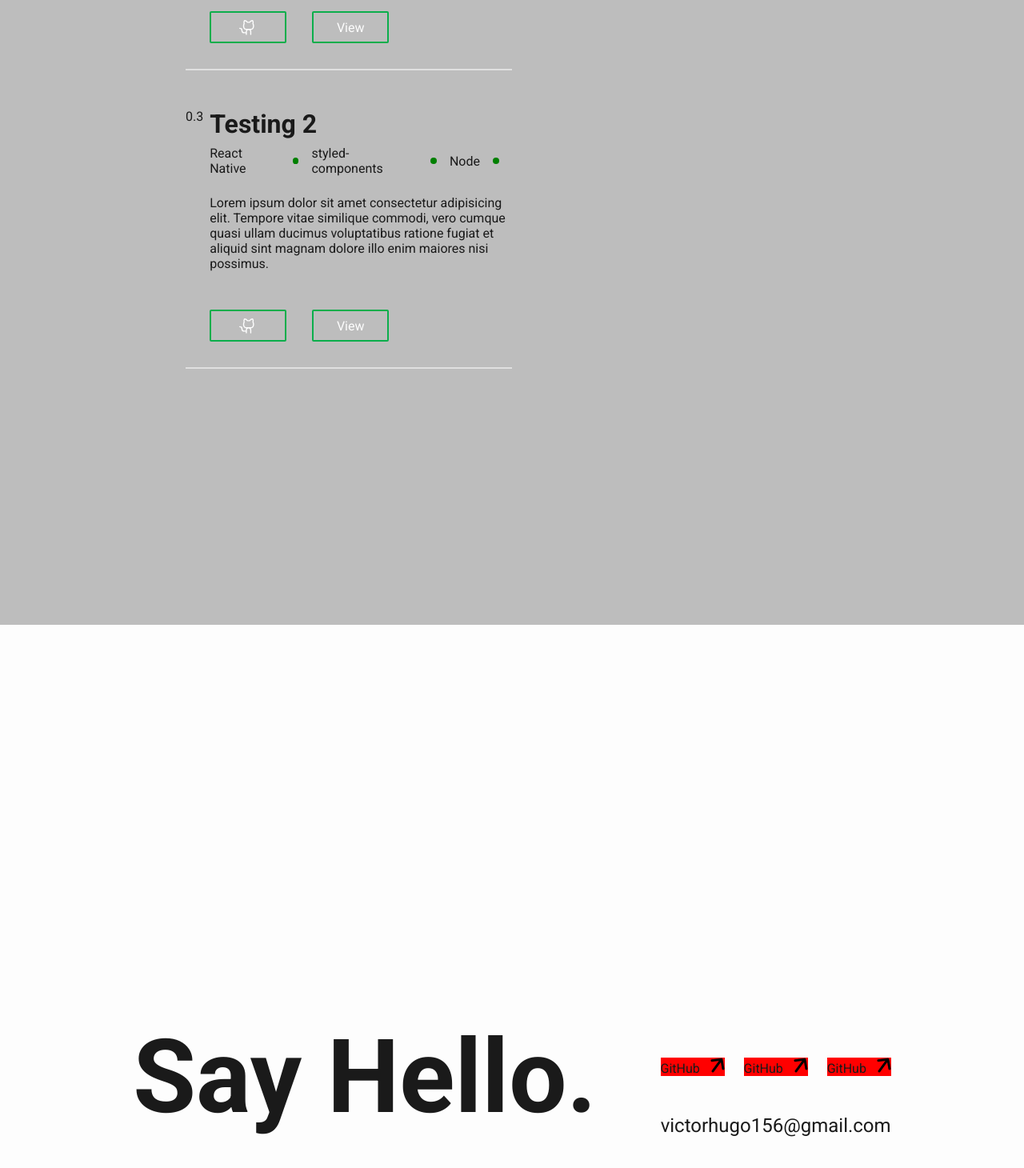
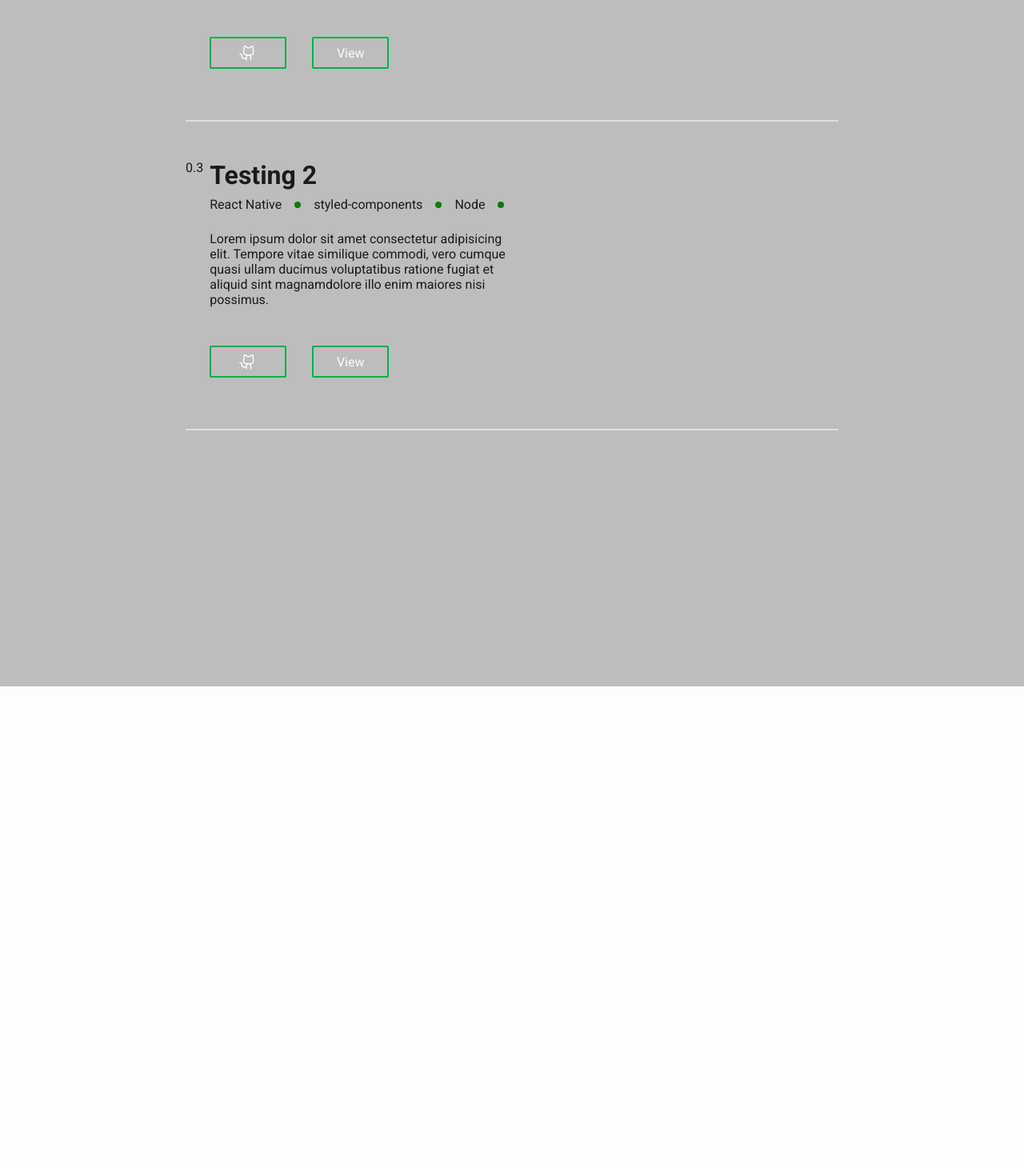
Before and after one commit to victorhugo156/portfolio, a React (Vite) app: page / in a window 1280 px wide. Shown: the part 2542-4002 px from the top of the page at 80% size. Built offline with nearby package versions, Linux system fonts and the light colour scheme.

Commit message:
feat:created projects hover effect

```diff
--- /dev/null
+++ b/src/@types/pdf.d.ts
@@ -0,0 +1,4 @@
+declare module "*.pdf" {
+  const src: string;
+  export default src;
+}
--- a/src/components/MainContentContainer/components/Footer/index.tsx
+++ b/src/components/MainContentContainer/components/Footer/index.tsx
@@ -1,22 +1,31 @@
 import { ContainerExternalLinks, ContainerFooter, ContainerFooterContact, ExternalLink } from "./styles";
 import Arrow from "../../../../assets/img/arrow.png"
+import Resume from "../../../../assets/img/Victor_Hugo-Resume-Generic-new.pdf"
+import gsap from 'gsap'
+import { ScrollTrigger } from 'gsap/ScrollTrigger'
 
-export function Footer() {
+gsap.registerPlugin(ScrollTrigger)
+
+interface FooterDisplay {
+    footerVisible: boolean
+}
+
+export function Footer({footerVisible}:FooterDisplay) {
     return (
-        <ContainerFooter>
+        <ContainerFooter visible={footerVisible} >
             <h1>Say Hello.</h1>
             <ContainerFooterContact>
                 <ContainerExternalLinks>
-                    <ExternalLink>
+                    <ExternalLink href="https://github.com/victorhugo156" target="blank">
                         <p>GitHub</p>
                         <img src={Arrow} alt="" />
                     </ExternalLink>
-                    <ExternalLink>
-                        <p>GitHub</p>
+                    <ExternalLink href="www.linkedin.com/in/victorhugosoliveira" target="blank">
+                        <p>LinkedIn</p>
                         <img src={Arrow} alt="" />
                     </ExternalLink>
-                    <ExternalLink>
-                        <p>GitHub</p>
+                    <ExternalLink href={Resume} download="Victor.Resume.pdf" >
+                        <p>Download <strong>Resume</strong></p>
                         <img src={Arrow} alt="" />
                     </ExternalLink>
                 </ContainerExternalLinks>
--- a/src/components/MainContentContainer/components/Footer/styles.ts
+++ b/src/components/MainContentContainer/components/Footer/styles.ts
@@ -1,6 +1,7 @@
 import styled from "styled-components";
 
-export const ContainerFooter = styled.footer`
+
+export const ContainerFooter = styled.footer<{ visible: boolean }>`
 position: relative;
 
 
@@ -12,6 +13,9 @@ justify-content: center;
 gap: 5rem;
 
 z-index: 0;
+
+opacity: ${h1 => h1.visible ? 1 : 0};
+transition: opacity 3s ease;
 
 h1{
     font-size: ${props=>props.theme.fontSizes["4xl"]};
@@ -38,14 +42,16 @@ gap: 1.5rem;
 
 `
 
-export const ExternalLink = styled.div`
-background-color: red;
+export const ExternalLink = styled.a`
 display: flex;
 align-items:baseline;
 gap: .8rem;
 
+text-decoration: none;
+
 p{
     font-size: ${props=>props.theme.fontSizes["base"]};
+    color: ${props=>props.theme.colors["black"]};
 }
 
 `
--- a/src/components/MainContentContainer/components/Projects/components/ProjectDetail/index.tsx
+++ b/src/components/MainContentContainer/components/Projects/components/ProjectDetail/index.tsx
@@ -1,15 +1,18 @@
-import { Button, ContainerCallToActions, ContainerDetails, ContainerIndex, ContainerProjectDescription, WrapperDetails } from "./styles";
+import { Button, ContainerCallToActions, ContainerDetails, ContainerIndex, ContainerProjectDescription, ProjectImage, WrapperDetails } from "./styles";
 import type { Project } from "../../../../../../data/projects";
 import { GithubLogoIcon } from "@phosphor-icons/react";
 
 interface Props {
     project: Project;
     index: number;
+    onMouseEnter?: () => void;
+    onMouseLeave?: () => void;
+    visible: boolean;
 }
 
-export function ProjectDetails({ project, index }: Props) {
+export function ProjectDetails({ project, index, onMouseEnter, onMouseLeave, visible }: Props) {
     return (
-        <ContainerDetails>
+        <ContainerDetails onMouseEnter={onMouseEnter} onMouseLeave={onMouseLeave}>
             <ContainerIndex>
                 <p>{`0.${index}`}</p>
             </ContainerIndex>
@@ -26,10 +29,7 @@ export function ProjectDetails({ project, index }: Props) {
                     })}
                 </ul>
                 <ContainerProjectDescription>
-                    <p>Lorem ipsum dolor sit amet consectetur adipisicing elit.
-                                    Tempore vitae similique commodi, vero cumque quasi ullam
-                                    ducimus voluptatibus ratione fugiat et aliquid sint magnam
-                                    dolore illo enim maiores nisi possimus.</p>
+                    <p>{project.description}</p>
                 </ContainerProjectDescription>
                 <ContainerCallToActions>
                     <Button>
@@ -42,6 +42,10 @@ export function ProjectDetails({ project, index }: Props) {
                     </Button>
                 </ContainerCallToActions>
             </WrapperDetails>
+
+            <ProjectImage visible={visible}>
+                    <img src={project.image} alt="Hair Dresser Project" />
+            </ProjectImage>
         </ContainerDetails>
     )
 }
--- a/src/components/MainContentContainer/components/Projects/components/ProjectDetail/styles.ts
+++ b/src/components/MainContentContainer/components/Projects/components/ProjectDetail/styles.ts
@@ -92,3 +92,22 @@ a{
     color: ${props=>props.theme.colors["white"]};
 }
 `
+
+export const ProjectImage = styled.div<{ visible: boolean }>`
+// width: 50%;
+
+flex: 1;
+height: 19rem;
+
+ /* fade via opacity instead of display */
+opacity: ${p => p.visible ? 1 : 0};
+pointer-events: none;     /* so it never blocks your mouseout */
+transition: opacity 1s ease;
+
+img{
+    width: 100%;
+    height: auto;
+    object-fit: cover;
+}
+
+`
--- a/src/components/MainContentContainer/components/Projects/index.tsx
+++ b/src/components/MainContentContainer/components/Projects/index.tsx
@@ -1,9 +1,13 @@
-import { ContainerProjects, ProjectDetailsContainer, ProjectImage } from "./styles";
-import HairDresser from "../../../../assets/img/hair-dresser.png";
+import { ContainerProjects, ProjectDetailsContainer } from "./styles";
+// import HairDresser from "../../../../assets/img/hair-dresser.png";
 import { projects } from "../../../../data/projects";
 import { ProjectDetails } from "./components/ProjectDetail";
+import { useState } from "react";
 
 export function Projects() {
+
+    const [hoveredIdx, setHoveredIdx] = useState<number|null>(null)
+
     return (
         <ContainerProjects>
             <ProjectDetailsContainer>
@@ -12,29 +16,20 @@ export function Projects() {
                 key={project.id}
                 project={project}
                 index={i+1}
+                onMouseEnter={() => setHoveredIdx(i)}
+                onMouseLeave={() => setHoveredIdx(null)}
+                visible={hoveredIdx === i}
                 />
                 ))}
             </ProjectDetailsContainer>
-            <ProjectImage>
-                <img src={HairDresser} alt="Hair Dresser Project" />
-            </ProjectImage>
+            {/* <ProjectImage visible={hoveredIdx !== null}>
+                {
+                    hoveredIdx !== null && (
+                    <img src={HairDresser} alt="Hair Dresser Project" />
+                    )
+                }
+
+            </ProjectImage> */}
         </ContainerProjects>
     )
 }
-
-                    // <ContainerDetails>
-                    //     <div>
-                    //         <p>{`0.${index}`}</p>
-                    //     </div>
-                    //     <div>
-                    //         <h3>{project.title}</h3>
-                    //         <ul>
-                    //             {project.technologies.map((tech, idx) => (
-                    //                 <li key={idx}>
-                    //                     <p>{tech}</p>
-                    //                     <div></div>
-                    //                 </li>
-                    //             ))}
-                    //         </ul>
-                    //     </div>
-                    // </ContainerDetails>
--- a/src/components/MainContentContainer/components/Projects/styles.ts
+++ b/src/components/MainContentContainer/components/Projects/styles.ts
@@ -20,18 +20,24 @@ display: flex;
 flex-direction: column;
 gap: 3rem;
 
+
 `
 
-export const ProjectImage = styled.div`
-// width: 50%;
+// export const ProjectImage = styled.div<{ visible: boolean }>`
+// // width: 50%;
 
-flex: 1;
-height: 19rem;
+// flex: 1;
+// height: 19rem;
 
-img{
-    width: 100%;
-    height: auto;
-    object-fit: cover;
-}
+//  /* fade via opacity instead of display */
+// opacity: ${p => p.visible ? 1 : 0};
+// pointer-events: none;     /* so it never blocks your mouseout */
+// transition: opacity .3s ease;
 
-`
+// img{
+//     width: 100%;
+//     height: auto;
+//     object-fit: cover;
+// }
+
+// `
--- a/src/components/MainContentContainer/index.tsx
+++ b/src/components/MainContentContainer/index.tsx
@@ -1,5 +1,5 @@
 
-import React, { useRef, useLayoutEffect } from 'react'
+import React, { useRef, useLayoutEffect, useState } from 'react'
 
 import { KanbanIcon } from "@phosphor-icons/react";
 import { About } from "./components/About";
@@ -20,8 +20,9 @@ import { Footer } from "./components/Footer";
 gsap.registerPlugin(ScrollTrigger)
 
 export function MainContainer() {
-    const wrapper = useRef<HTMLDivElement>(null)
-    const footer = useRef<HTMLDivElement>(null)
+    const wrapper = useRef<HTMLDivElement>(null);
+    const footer = useRef<HTMLDivElement>(null);
+    const [footerVisible, setFooterVisible] = useState(false);
 
     useLayoutEffect(() => {
         if (!wrapper.current || !footer.current) return
@@ -41,7 +42,15 @@ export function MainContainer() {
             // markers: true,
         })
 
-        console.log(footerHeight)
+        // 2) flip React state just as the bottom of proj‐wrapper hits the top of the viewport
+        ScrollTrigger.create({
+            trigger: wrapper.current,
+            start: 'bottom bottom',  // as soon as the bottom edge touches bottom of screen
+            end: 'bottom top',     // until it scrolls past the top
+            onEnter: () => setFooterVisible(true),
+            onLeaveBack: () => setFooterVisible(false),
+        })
+
 
         return () => ScrollTrigger.getAll().forEach(t => t.kill())
     }, [])
@@ -61,7 +70,7 @@ export function MainContainer() {
                 </WrapperProjects>
             </MainContentContainer>
             <FooterWrapper >
-                <Footer />
+                <Footer footerVisible={footerVisible} />
                 <div ref={footer}></div>
             </FooterWrapper >
 
--- a/src/components/MainContentContainer/styles.ts
+++ b/src/components/MainContentContainer/styles.ts
@@ -1,4 +1,5 @@
 import styled from 'styled-components'
+
 
 export const MainContentContainer = styled.main`
 position: relative;
@@ -50,4 +51,6 @@ export const FooterWrapper = styled.div`
 
   z-index: 10;                    /* above your gray section */
 
+
+
 `
--- a/src/data/projects.ts
+++ b/src/data/projects.ts
@@ -1,8 +1,12 @@
 // src/data/events.ts
+
+import hairDresserImg from "../assets/img/hair-dresser.png"
+
 
 export interface Project {
   id: string;
   title: string;
+  description: string,
   technologies: string[];
   image: string;
   liveUrl?: string;
@@ -13,24 +17,27 @@ export const projects: Project[] = [
   {
     id: "hair-dresser",
     title: "Hair Dresser",
+    description: "Lorem ipsum dolor sit amet consectetur adipisicing elit. Tempore vitae similique commodi, vero cumque quasi ullam ducimus voluptatibus ratione fugiat et aliquid sint magnamdolore illo enim maiores nisi possimus.",
     technologies: ["HTML", "CSS", "JS"],
-    image: "/images/hairdresser.png",
+    image: hairDresserImg,
     liveUrl: "https://your-live-site.com",
     repoUrl: "https://github.com/you/hairdresser",
   },
   {
     id: "testing-1",
     title: "Testing 1",
+    description: "Lorem ipsum dolor sit amet consectetur adipisicing elit. Tempore vitae similique commodi, vero cumque quasi ullam ducimus voluptatibus ratione fugiat et aliquid sint magnamdolore illo enim maiores nisi possimus.",
     technologies: ["HTML", "CSS", "JS", "Flutter", "Node"],
-    image: "/images/testing-1.png",
+    image: hairDresserImg,
     liveUrl: "https://your-live-site.com",
     repoUrl: "https://github.com/you/hairdresser",
   },
   {
     id: "testing-2",
     title: "Testing 2",
+    description: "Lorem ipsum dolor sit amet consectetur adipisicing elit. Tempore vitae similique commodi, vero cumque quasi ullam ducimus voluptatibus ratione fugiat et aliquid sint magnamdolore illo enim maiores nisi possimus.",
     technologies: ["React Native", "styled-components", "Node"],
-    image: "/images/testing-2.png",
+    image: hairDresserImg,
     liveUrl: "https://your-live-site.com",
     repoUrl: "https://github.com/you/hairdresser",
   },
```
Also changed, not shown: 1 other file (tests, documents, lock files or other folders).
